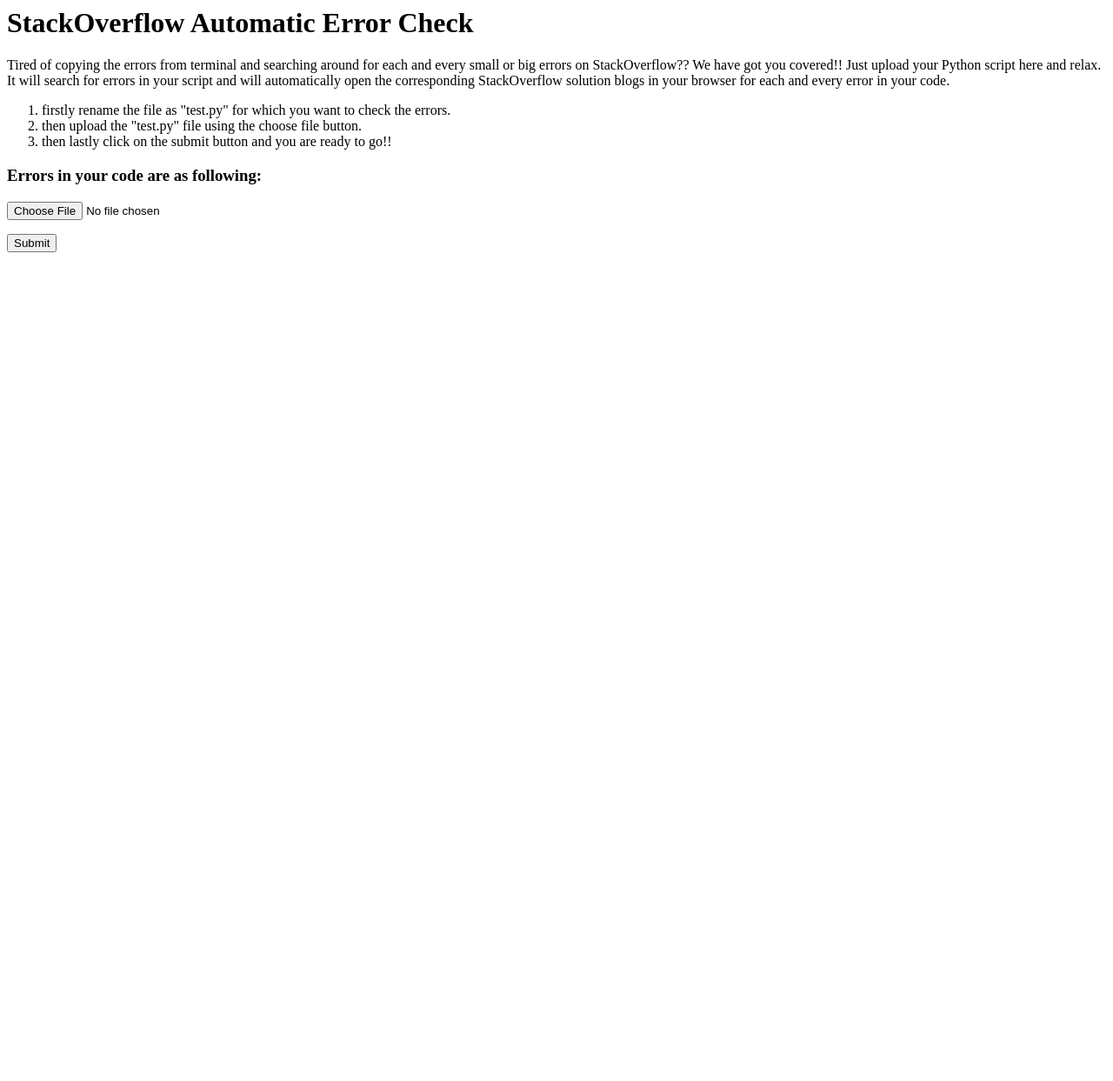
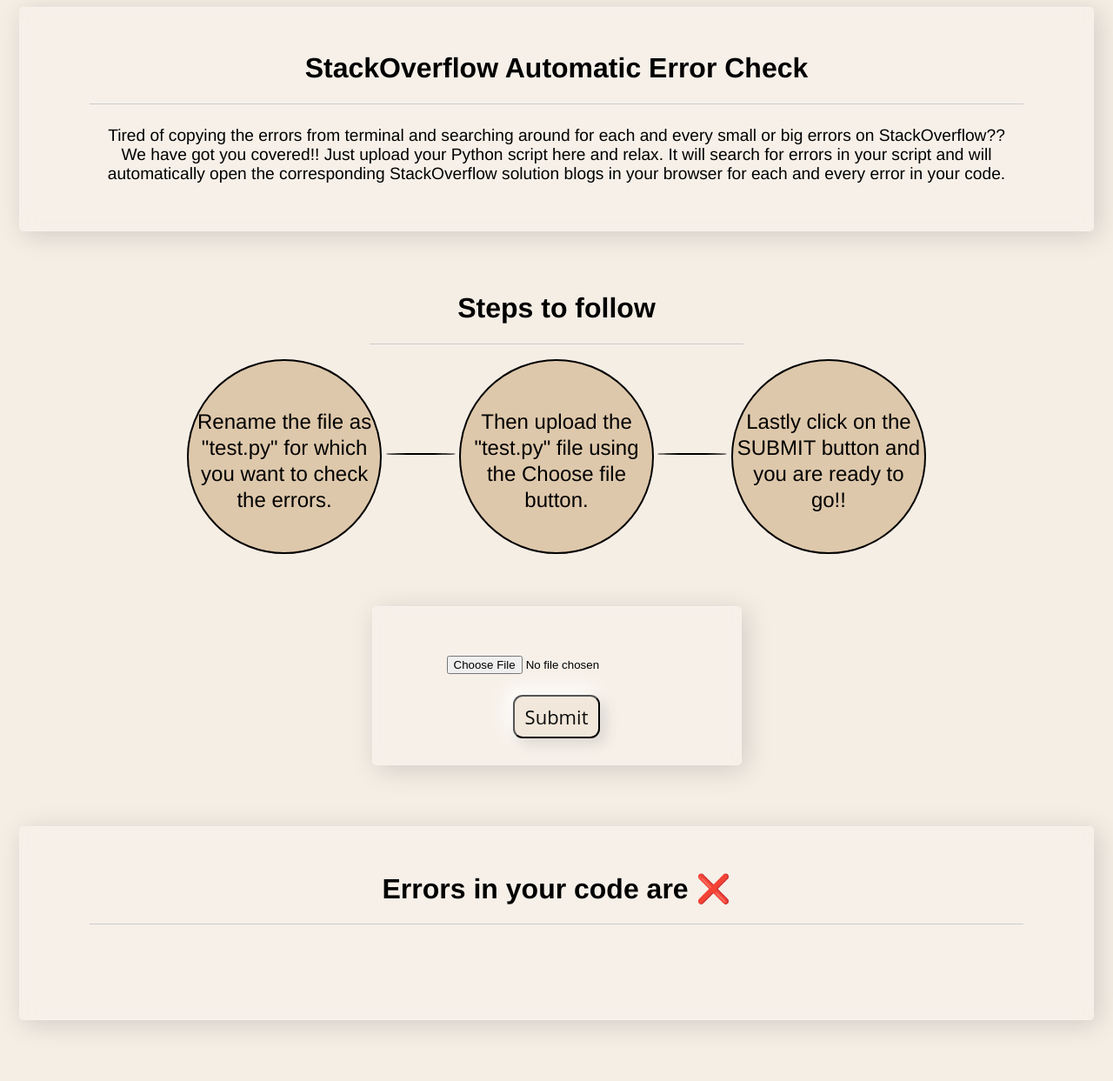
Before and after one commit to MLH-Fellowship/pod-3.1.0-DevAssist, a Flask app: page /autoErrCheck in a window 1280 px wide. Shown: the whole page at 87% size. Before the commit the page ends 290 px from the top, so only its background shows below. Run offline with Flask 2, Linux system fonts and the light colour scheme.

Commit message:
Added frontend for error checker

```diff
--- /dev/null
+++ b/static/css/card1.css
@@ -0,0 +1,101 @@
+body {
+    background-color:#f5eee5;
+    color:black;
+    font-family:helvetica;
+    }
+#content {
+      display: flex;
+      align-items: center;
+      justify-content: center;
+      width:100%;
+      margin:auto;
+      margin-bottom: 70px;
+    }
+.glass {
+      backdrop-filter:blur(10px);
+      background:rgba(255,255,255,.15);
+      border:solid 1.5px rgba(255,255,255,.15);
+      border-radius:5px;
+      box-shadow: 5px 5px 30px 0px rgba(0,0,0,0.15);
+      width:85%;
+      padding: 30px 80px;
+      text-align: center;
+      height:auto;
+      color:black;
+    }
+hr{
+  display: block;
+  height: 1px;
+  border: 0;
+  border-top: 1px solid #ccc;
+  margin: 1em 0;
+  padding: 0;
+    }
+p{
+   font-size: larger;
+   padding: 5px 5px;
+}
+h1{
+  font-size: xx-large;
+    }
+.myprogress {
+        min-width: 100%;
+        margin: 0px auto;
+        text-align: center;
+        margin-bottom: 60px !important;
+        }
+.myprogress .circle,
+        .myprogress .bar {
+        display: inline-block;
+        background: #dec8ab;
+        width: 220px;
+        height: 220px;
+        border-radius: 50%;
+        border: 2px solid black;
+        }
+.myprogress .bar {
+        position: relative;
+        width: 80px;
+        height: 2px;
+        top: -5px;
+        border: 0px solid #d5d5da;
+        background:#000;
+        }
+.myprogress .circle .label {
+        display: inline-block;
+        width: 40px;
+        height: 40px;
+        line-height: 30px;
+        border-radius: 40px;
+        font-size: 24px;
+        }
+.myprogress .circle .title {
+        color: black;
+        font-size: 24px;
+        line-height: 30px;
+        position: relative;
+        top: 25%;
+        transform: translateY(-50%);
+        }
+.container, .button {
+            display: flex;
+            justify-content: center;
+            align-items: center;
+          }
+.button {
+            width: 100px;
+            height: 50px;
+            background: #f1e7da;
+            border-radius: 11px;
+            text-decoration:none;
+            color:#0B0B0B;
+            font-family: 'Open Sans', sans-serif;
+          font-size: 22px;
+            box-shadow: inset 0 0 15px rgba(66, 66, 66, 0), inset 0 0 20px rgba(255, 255, 255, 0), 7px 7px 15px rgba(58, 58, 58, 0.15), -7px -7px 20px white, inset 0px 0px 4px rgba(255, 255, 255, 0.2);
+            transition: box-shadow 399ms ease-in-out;
+          }
+.button:hover {
+            box-shadow: inset 7px 7px 15px rgba(66, 66, 66, 0.15), inset -7px -7px 20px white, 0px 0px 4px rgba(255, 255, 255, 0.2);
+            color:#676767;
+            cursor: pointer;
+          }
--- a/templates/stackOverflow.html
+++ b/templates/stackOverflow.html
@@ -1,23 +1,58 @@
+<!DOCTYPE html>
+<html>
+
+<head>
+    <title>Name</title>
+    <link rel="stylesheet" href="../static/css/card1.css">
+</head>
+
+<body>
+    <div id=content>
+        <div class="glass">
             <h1>StackOverflow Automatic Error Check</h1>
-  <p>
-    Tired of copying the errors from terminal and searching around for each and every small or big errors on StackOverflow??
+            <hr>
+            <p>Tired of copying the errors from terminal and searching around for each and every small or big errors on
+                StackOverflow??
                 We have got you covered!! Just upload your Python script here and relax.
-    It will search for errors in your script and will automatically open the corresponding StackOverflow solution blogs in your browser
-    for each and every error in your code.
-  </p>
-  <ol>
-    <li>
-      firstly rename the file as "test.py" for which you want to check the errors.
-    </li>
-    <li>
-      then upload the "test.py" file using the choose file button.
-    </li>
-    <li>
-      then lastly click on the submit button and you are ready to go!!
-    </li>
-  </ol>
+                It will search for errors in your script and will automatically open the corresponding StackOverflow
+                solution blogs in your browser
+                for each and every error in your code.</p>
+        </div>
+    </div>
+    <center>
+        <h1>Steps to follow</h1>
+        <hr style="width:430px">
+    </center>
+    <div class="myprogress">
+        <div class="circle">
+            <span class="title">Rename the file as "test.py" for which you want to check the errors.</span>
+        </div>
+        <span class="bar done"></span>
+        <div class="circle">
+            <span class="title">Then upload the "test.py" file using the Choose file button.</span>
+        </div>
+        <span class="bar half"></span>
+        <div class="circle">
+            <span class="title">Lastly click on the SUBMIT button and you are ready to go!!</span>
+        </div>
 
-<h3>Errors in your code are as following:</h3>
+    </div>
+
+    <div id=content style="width:30%">
+        <div class="glass">
+            <form method="POST" action="/search" enctype="multipart/form-data">
+                <p><input type="file" name="file" id="choose"></p>
+                <div class='container'>
+                    <input type="submit" value="Submit" class="button">
+                </div>
+
+            </form>
+        </div>
+    </div>
+    <div id=content>
+        <div class="glass">
+            <h1>Errors in your code are ❌</h1>
+            <hr>
             <p>
             <ul>
                 {% for i in result %}
@@ -25,10 +60,7 @@
                 {% endfor %}
             </ul>
             </p>
-
-<div>
-    <form method="POST" action="/search" enctype="multipart/form-data">
-        <p><input type="file" name="file"></p>
-        <p><input type="submit" value="Submit"></p>
-      </form>
         </div>
+    </div>
+</body>
+</html>
```
Lines whose indentation alone changed are shown as unchanged.
